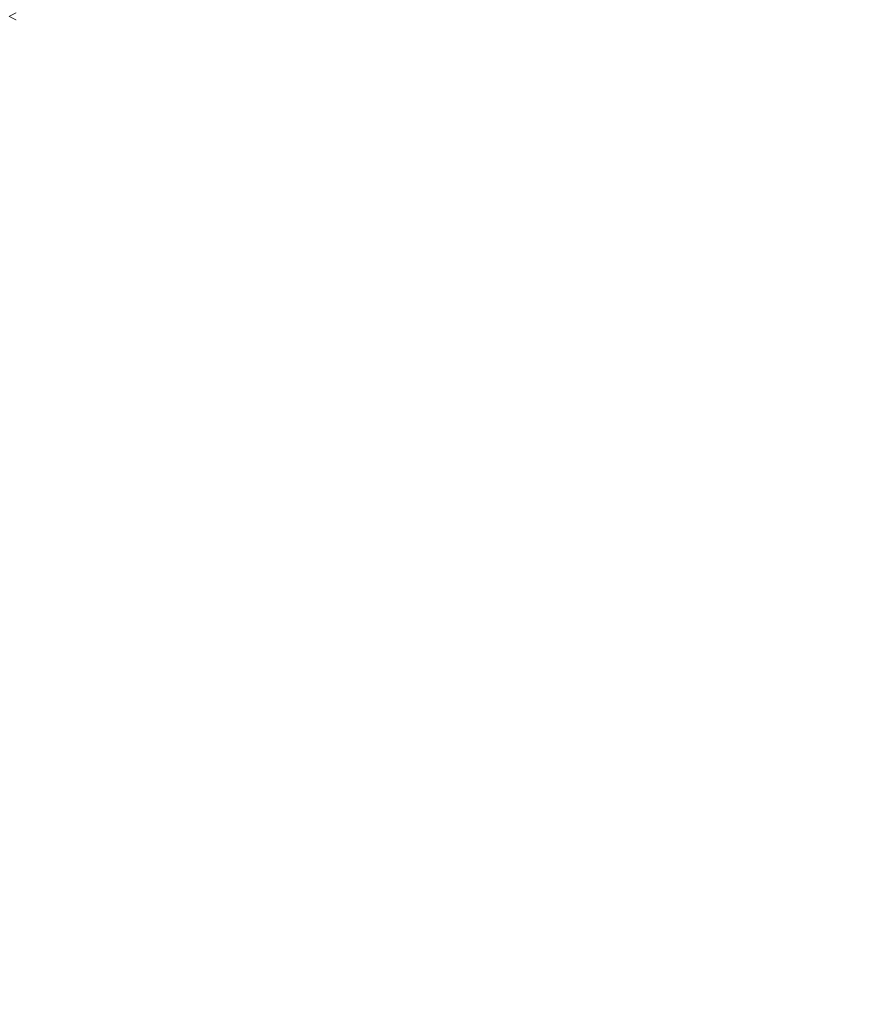
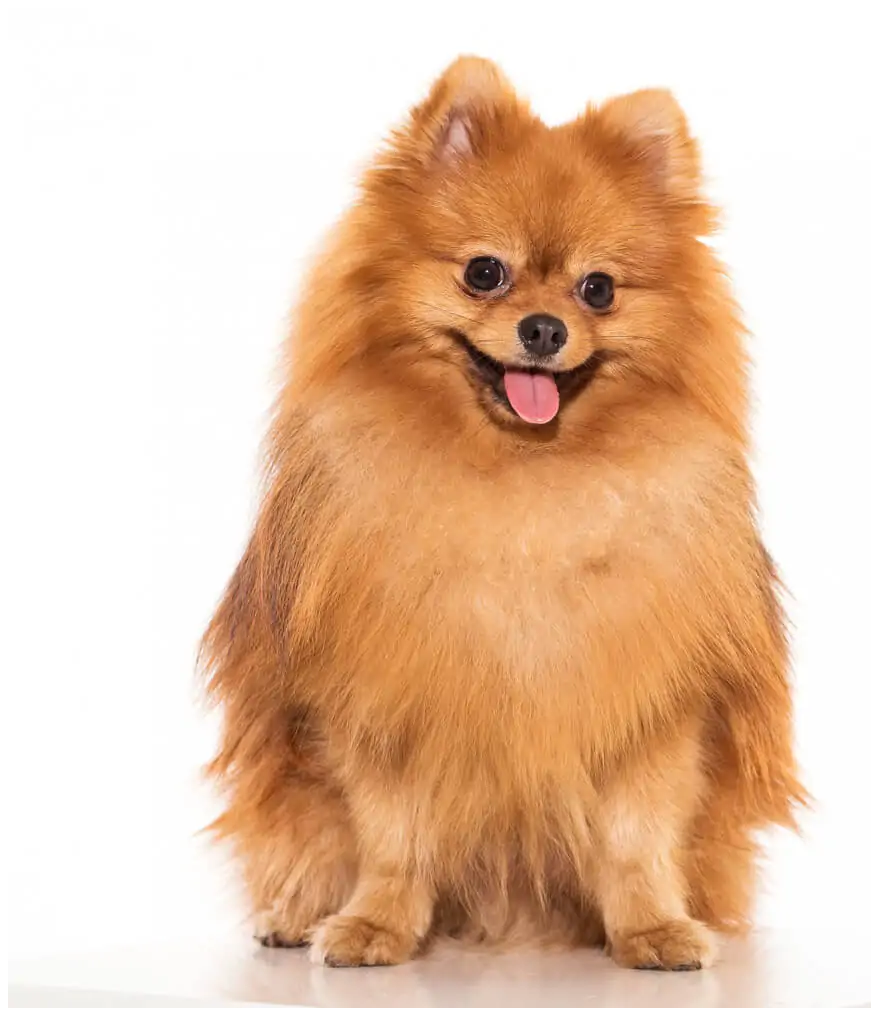
Before and after one commit to yasminoliv3ira/azul2, a plain HTML site: page index.html in a window 1280 px wide. Shown: the whole page, without its empty margins (0-871 px from the left). Before the commit the page ends 800 px from the top, so only its background shows below. Drawn offline with Linux system fonts and the light colour scheme.

Commit message:
Add files via upload

```diff
--- a/index.html
+++ b/index.html
@@ -8,12 +8,15 @@
 <body>
 
        <script type="text/javascript">
-        function mudar(objeto,imagem)
-        {
-        cachorro.src=imagem
+        function mudar(objeto,imagem){
+
+        cachorro.src=imagem;
         }
+
     </script>
-    <a onmouseover="mudar( 'cachorro'  , 'cachorro.webp')
-    onmouseout=mudar('cachorro'  , 'cachorro2.jpg')"><
+    <a onmouseover="mudar( 'cachorro'  , 'cachorro.webp')"
+    onmouseout= "mudar('cachorro'  , 'cachorro2.webp')">
+    <img src="cachorro2.webp" alt="" id="cachorro"></a>
+
 </body>
 </html>
```
Also changed, not shown: cachorro2.webp (added), 1 other file.
